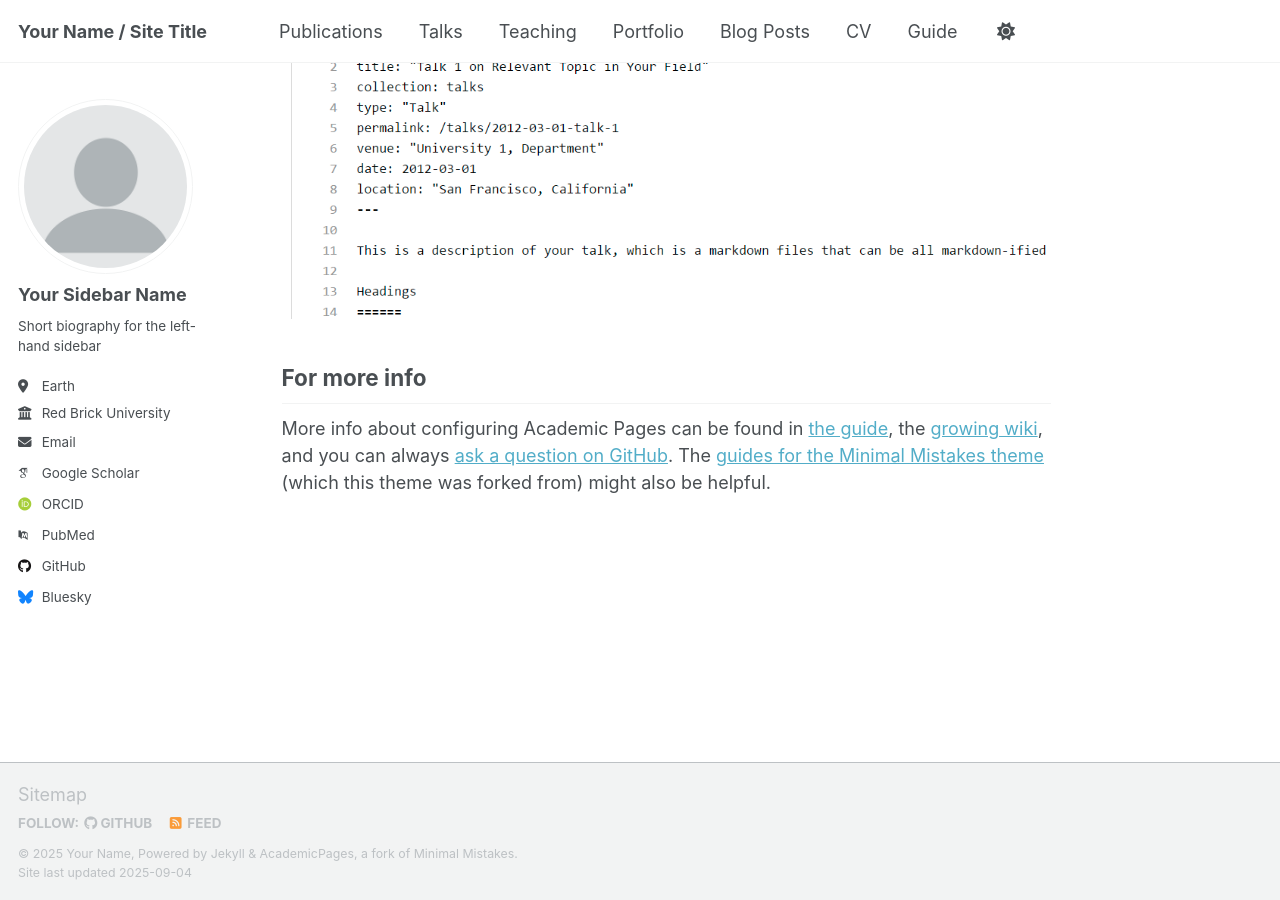
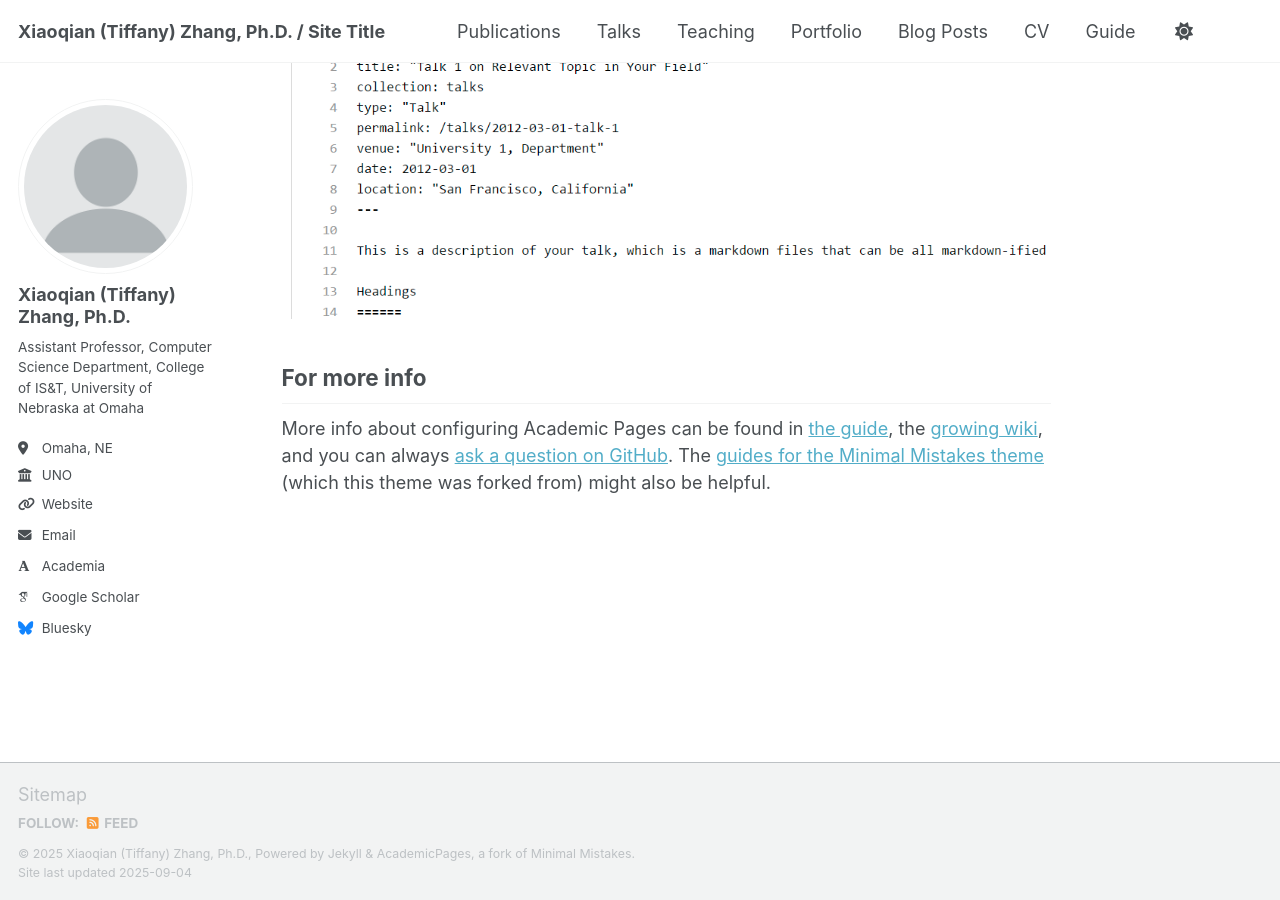
Before and after one commit to UNOCourseDemo/tiffanyzhang.github.io, a Jekyll site: the page built from _pages/about.md, in a window 1280 px wide and 900 px high, scrolled down 2880 px. Built offline with Jekyll 4.4.1, drawn with Linux system fonts in a browser that asks for light colours; some web fonts are replaced; a script that is not in the unit is left out.

Commit message:
Update _config.yml

```diff
--- a/_config.yml
+++ b/_config.yml
@@ -9,11 +9,11 @@
 # Basic Site Settings
 locale                   : "en-US"
 site_theme               : "default" # Currently available options are "default", "air"
-title                    : "Your Name / Site Title"
+title                    : "Xiaoqian (Tiffany) Zhang, Ph.D. / Site Title"
 title_separator          : "-"
-name                     : &name "Your Name"
-description              : &description "personal description"
-url                      : https://academicpages.github.io # the base hostname & protocol for your site e.g. "https://[your GitHub username].github.io" or if you already have some other page hosted on Github then use "https://[your GitHub username].github.io/[Your Repo Name]"
+name                     : &name "Xiaoqian (Tiffany) Zhang, Ph.D."
+description              : &description "Assistant Professor, Computer Science Department, College of IS&T, University of Nebraska at Omaha"
+url                      : https://tiffanyzhang.github.io # the base hostname & protocol for your site e.g. "https://[your GitHub username].github.io" or if you already have some other page hosted on Github then use "https://[your GitHub username].github.io/[Your Repo Name]"
 baseurl                  : "" # the subpath of your site, e.g. "/blog"
 repository               : "academicpages/academicpages.github.io"
 
@@ -23,23 +23,23 @@ repository               : "academicpages/academicpages.github.io"
 author:
   # Biographic information
   avatar           : "profile.png"
-  name             : "Your Sidebar Name"
+  name             : "Xiaoqian (Tiffany) Zhang, Ph.D."
   pronouns         : # example: "she/her"
-  bio              : "Short biography for the left-hand sidebar"
-  location         : "Earth"
-  employer         : "Red Brick University"
-  uri              : # URL
-  email            : "none@example.org"
+  bio              : "Assistant Professor, Computer Science Department, College of IS&T, University of Nebraska at Omaha"
+  location         : "Omaha, NE"
+  employer         : "UNO"
+  uri              : "https://www.unomaha.edu/college-of-information-science-and-technology/index.php"
+  email            : "xiaoqianzhang@unomaha.edu"
 
   # Academic websites
-  academia         : # URL
+  academia         : "https://www.unomaha.edu/college-of-information-science-and-technology/about/faculty-staff/xiaoqian-tiffany-zhang.php"
   arxiv            : # URL - Update with the correct link to your profile
-  googlescholar    : "https://scholar.google.com/citations?user=PS_CX0AAAAAJ"
+  googlescholar    : "https://scholar.google.com/citations?user=ia32o1IAAAAJ&hl=en"
   inspire-hep      : # URL
   impactstory      : # URL
-  orcid            : "http://orcid.org/yourorcidurl"
+  orcid            : # URL
   semantic         : # URL
-  pubmed           : "https://www.ncbi.nlm.nih.gov/pubmed/?term=john+snow"
+  pubmed           : # URL
   researchgate     : # URL
   scopus           : # URL
 
@@ -47,7 +47,7 @@ author:
   bitbucket        : # Username - Update with your username on the site
   codepen          : # Username
   dribbble         : # Username
-  github           : "academicpages"
+  github           : # Username"
   kaggle           : # Username
   stackoverflow    : # User number or user number and name (i.e., use "1" or "1/jeff-atwood")
 
```
